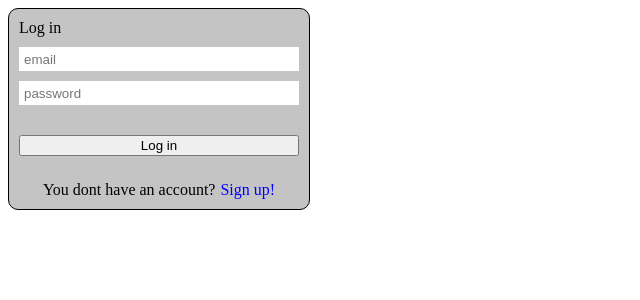
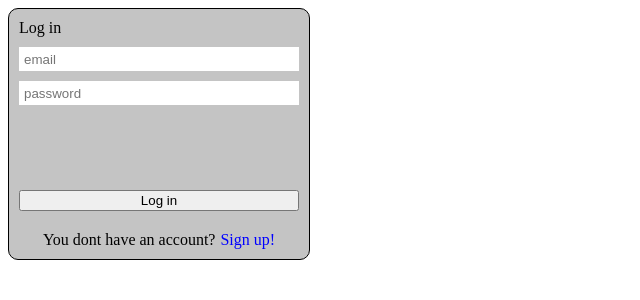
Before and after one commit to NicaEduardAndrei/Advanced-Auth-System, a React app in the folder frontend/: page / in a window 1280 px wide. Shown: the top 300 px of the page, without its empty margins (0-640 px from the left). Built offline with nearby package versions, Linux system fonts and the light colour scheme; no server answers; the HTML template or start-up script is replaced by a standard one.

Commit message:
(FRONTEND): add signup form wired to backend + fix container overflow

```diff
--- a/frontend/src/pages/Auth/components/LoginPage.css
+++ b/frontend/src/pages/Auth/components/LoginPage.css
@@ -1,7 +1,7 @@
 .login-container {
     display: flex;
     background-color: rgba(0, 0, 0, 0);
-    height: 200px;
+    height: 250px;
     box-sizing: border-box;
     flex-direction: column;
     justify-content: center;
@@ -18,6 +18,10 @@
     padding: 2px 5px;
 }
 
+.login-container button{
+    margin-top: 55px;
+}
+
 .go-to-signup{
     align-self: center;
     margin-top: auto;
--- a/frontend/src/pages/Auth/components/SignUpPage.css
+++ b/frontend/src/pages/Auth/components/SignUpPage.css
@@ -1,7 +1,7 @@
 .signup-container {
     display: flex;
     background-color: rgba(0, 0, 0, 0);
-    height: 200px;
+    height: 250px;
     box-sizing: border-box;
     flex-direction: column;
     justify-content: center;
--- a/frontend/src/pages/Auth/components/SignUpPage.jsx
+++ b/frontend/src/pages/Auth/components/SignUpPage.jsx
@@ -1,29 +1,90 @@
+import { useState } from "react"
+import { register, registerEmailCode } from "../../../api/auth"
+
 import "./SignUpPage.css"
 
 export default function SignUpPage({ setOption }) {
+
+    const [email, setEmail] = useState("")
+    const [code, setCode] = useState("")
+    const [password, setPassword] = useState("")
+    const [error, setError] = useState("")
+    const [message, setMessage] = useState("")
+    const [codeSent, setCodeSent] = useState(false)
+
+    const handleSendCode = async (e) => {
+        e.preventDefault()
+        try {
+            const res = await registerEmailCode(email)
+            setError("")
+            setMessage(res.message)
+            setCodeSent(true)
+        }
+        catch (err) {
+            setMessage("")
+            setError(err.message)
+        }
+
+    }
+
+    const handleSubmit = async (e) => {
+        e.preventDefault()
+        try {
+            const res = await register(email, password, code)
+            setError("")
+            setMessage(res.message)
+        }
+        catch (err) {
+            setMessage("")
+            setError(err.message)
+        }
+    }
+
     return (
         <>
-            <div className="signup-container">
+            <form onSubmit={handleSubmit} className="signup-container">
                 <span>Sign up</span>
                 <div>
-                    <input className="email-input" type="email" placeholder="email"></input>
-                    <button className="send-button">
+                    <input className="email-input" type="email" placeholder="email"
+                        value={email}
+                        onChange={(e) => setEmail(e.target.value)}
+                    />
+                    <button type="button" className="send-button" onClick={handleSendCode}>
                         Send
                     </button>
                 </div>
-                <input placeholder="code"/>
-                <input type="password" placeholder="password"/>
-                <div></div>
-                <button>
-                    Sign Up
-                </button>
+
+
+
+                {!codeSent && <span>First, enter your email. After you press “Send code”, we’ll send you a verification code.</span>}
+
+                {error && <span style={{ color: "rgb(255, 0, 0)" }}>{error}</span>}
+                {message && <span style={{ color: "rgb(0, 112, 0)" }}>{message}</span>}
+
+                {codeSent &&
+                    <>
+                        <input placeholder="code"
+                            value={code}
+                            onChange={(e) => setCode(e.target.value)}
+                        />
+                        <input type="password" placeholder="password"
+                            value={password}
+                            onChange={(e) => setPassword(e.target.value)}
+                        />
+
+                        <button type="submit">
+                            Sign Up
+                        </button>
+                    </>
+                }
+
                 <span className="go-to-login">
                     Already have an account?
                     <span onClick={() => setOption("login")}>
-                    Log in!
+                        Log in!
+                    </span>
                 </span>
-                </span>
-            </div>
+            </form>
         </>
     )
 }
```
